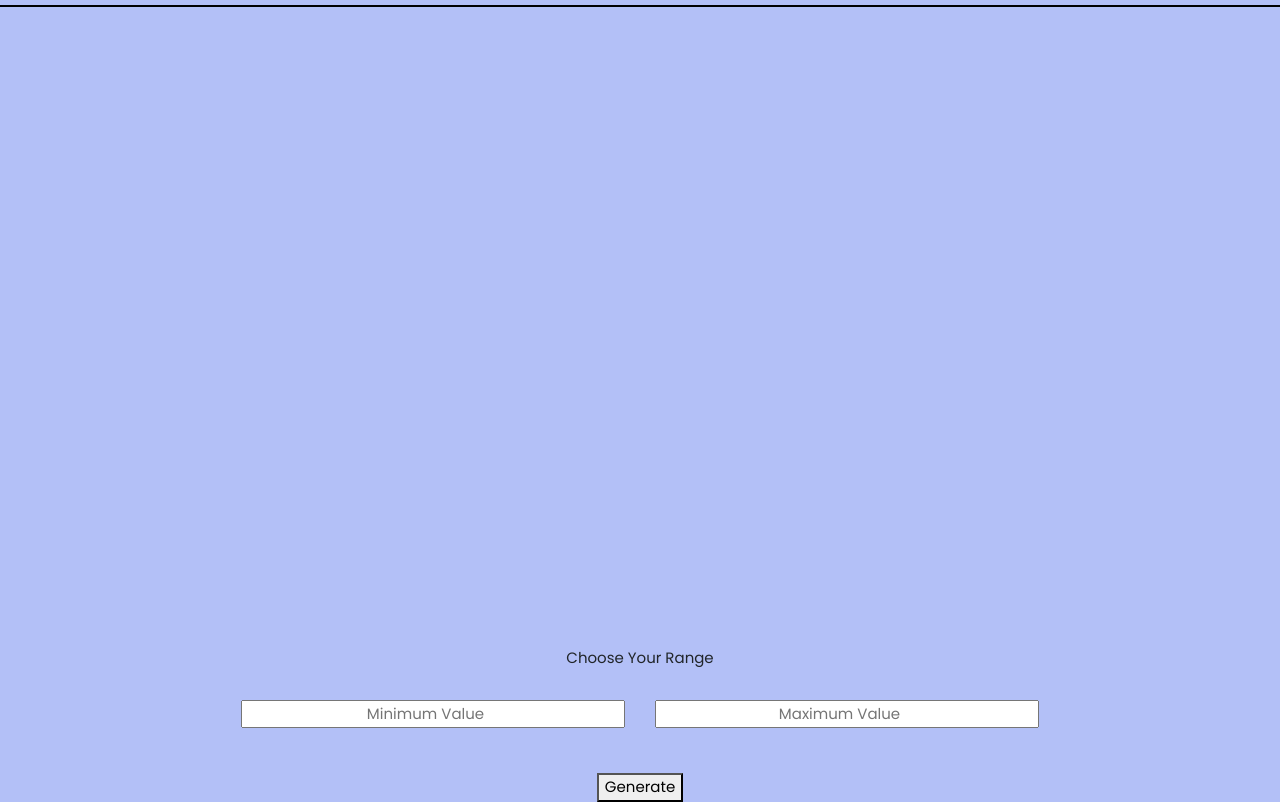
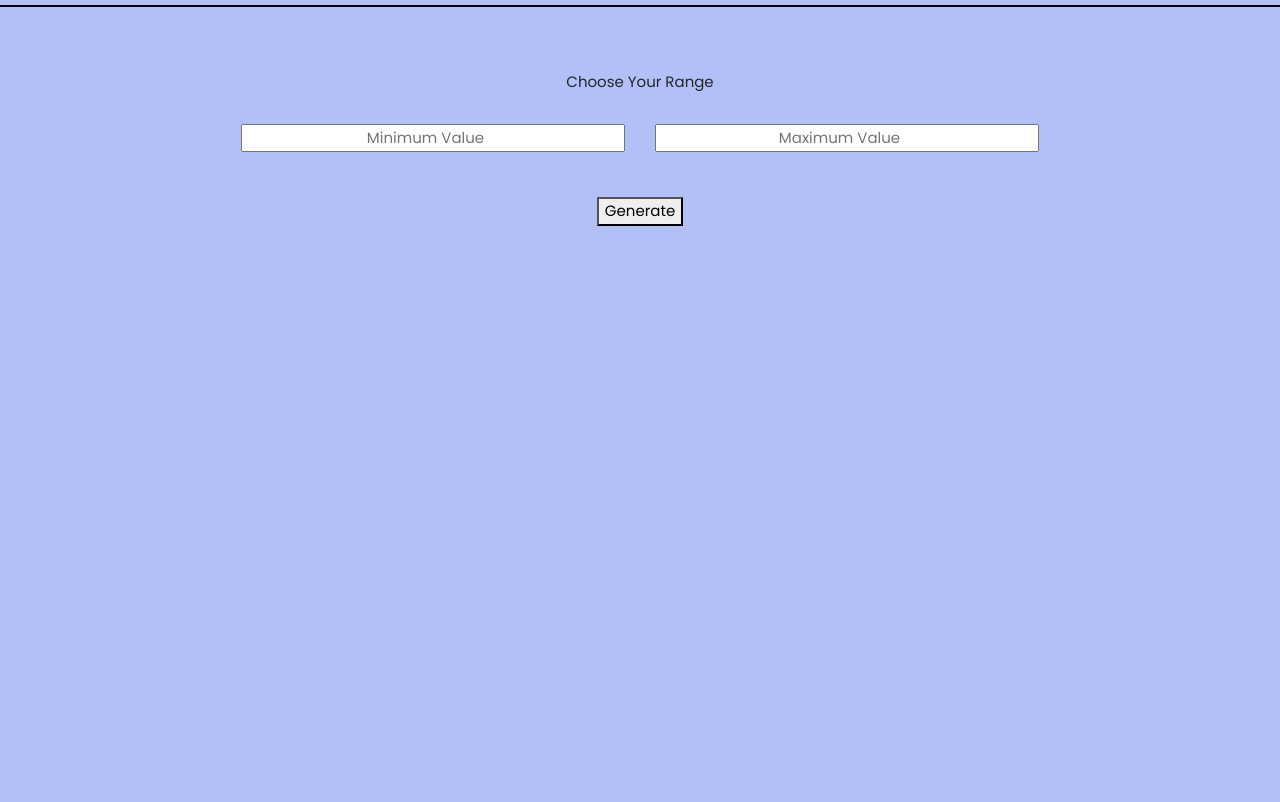
Before and after one commit to Dhela19/Randomizer, a plain HTML site: page index.html in a window 1280 px wide. Shown: the part 60-862 px from the top of the page. After the commit the page ends 800 px from the top, so only its background shows below. Drawn offline with nearby package versions, Linux system fonts and the light colour scheme.

Commit message:
Adjusted the div settings

```diff
--- a/style.css
+++ b/style.css
@@ -14,7 +14,7 @@ body{
 }
 #overall{
     height:100%;
-    margin-top:50%;
+    margin-top:5%;
 }
 #choose{
     display:flex;
```
